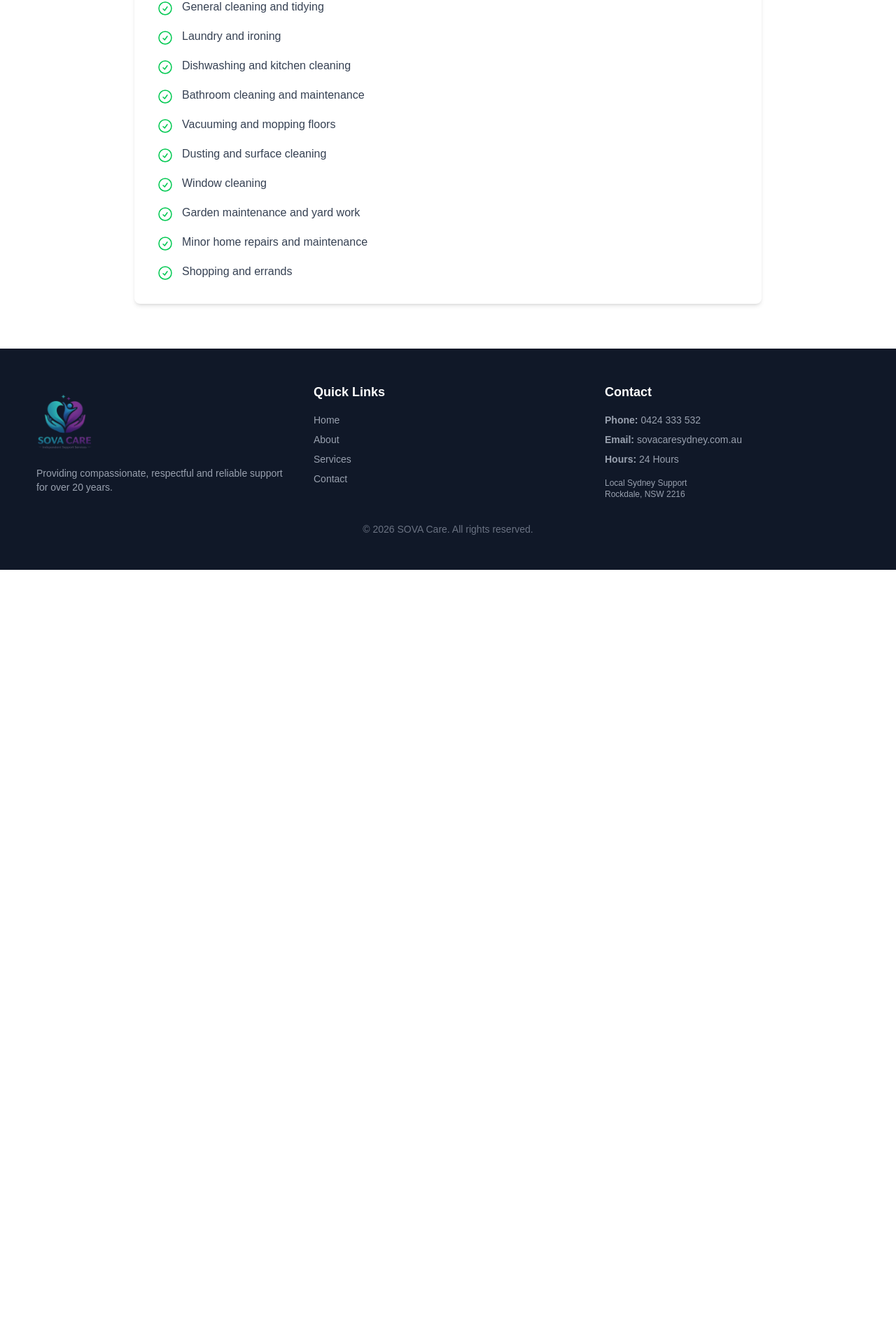
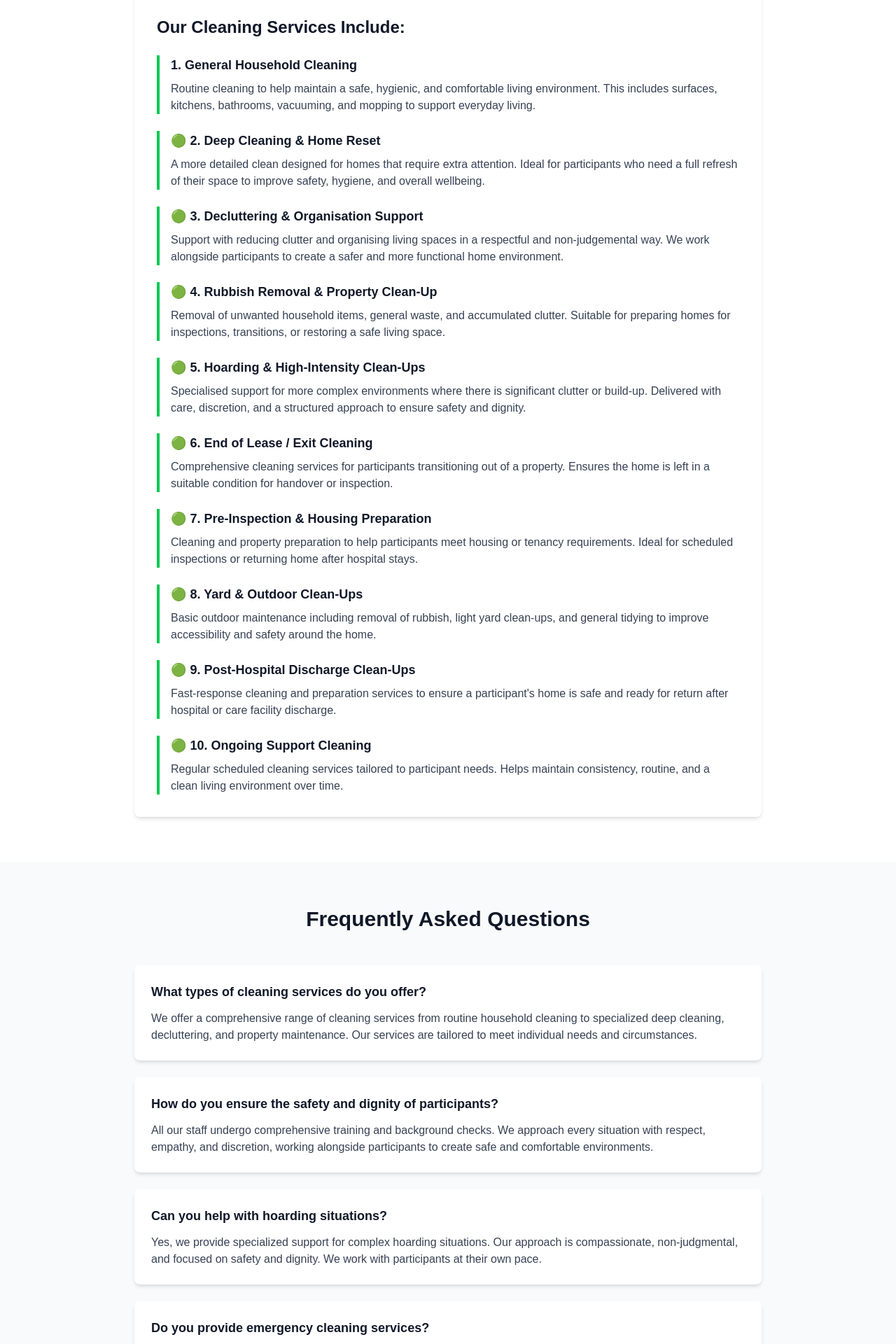
Before and after one commit to ahmadshahid50/ndas, a Next.js app: page /cleaning-property-support in a window 1280 px wide. Shown: the part 638-2558 px from the top of the page at 70% size. Before the commit the page ends 1452 px from the top, so only its background shows below. Built offline with nearby package versions, Linux system fonts and the light colour scheme.

Commit message:
chages done

```diff
--- a/app/cleaning-property-support/page.js
+++ b/app/cleaning-property-support/page.js
@@ -20,54 +20,105 @@ export default function CleaningPropertySupport() {
       <section className="py-16">
         <div className="max-w-7xl mx-auto px-4 sm:px-6 lg:px-8">
           <div className="max-w-4xl mx-auto">
-            <p className="text-lg text-gray-700 mb-12 text-center">
-              At SOVA Care, we provide practical cleaning and property support services designed to help participants maintain a safe, comfortable, and dignified living environment. Our approach is respectful, reliable, and tailored to individual needs, whether it’s ongoing household support or more complex property clean-ups.
-            </p>
+            <div className="bg-blue-50 p-8 rounded-lg mb-8 border-l-4 border-blue-500">
+              <p className="text-lg text-gray-700 leading-relaxed">
+                At SOVA Care, we provide practical cleaning and property support services designed to help participants maintain a safe, comfortable, and dignified living environment. Our approach is respectful, reliable, and tailored to individual needs, whether it's ongoing household support or more complex property clean-ups.
+              </p>
+            </div>
 
             <div className="bg-white p-8 rounded-lg shadow-md">
               <h2 className="text-2xl font-bold text-gray-900 mb-6">Our Cleaning Services Include:</h2>
-              <ul className="space-y-4">
-                <li className="flex items-start">
-                  <CheckCircleIcon className="w-6 h-6 text-green-500 mr-3 mt-0.5 flex-shrink-0" />
-                  <span className="text-gray-700">General cleaning and tidying</span>
-                </li>
-                <li className="flex items-start">
-                  <CheckCircleIcon className="w-6 h-6 text-green-500 mr-3 mt-0.5 flex-shrink-0" />
-                  <span className="text-gray-700">Laundry and ironing</span>
-                </li>
-                <li className="flex items-start">
-                  <CheckCircleIcon className="w-6 h-6 text-green-500 mr-3 mt-0.5 flex-shrink-0" />
-                  <span className="text-gray-700">Dishwashing and kitchen cleaning</span>
-                </li>
-                <li className="flex items-start">
-                  <CheckCircleIcon className="w-6 h-6 text-green-500 mr-3 mt-0.5 flex-shrink-0" />
-                  <span className="text-gray-700">Bathroom cleaning and maintenance</span>
-                </li>
-                <li className="flex items-start">
-                  <CheckCircleIcon className="w-6 h-6 text-green-500 mr-3 mt-0.5 flex-shrink-0" />
-                  <span className="text-gray-700">Vacuuming and mopping floors</span>
-                </li>
-                <li className="flex items-start">
-                  <CheckCircleIcon className="w-6 h-6 text-green-500 mr-3 mt-0.5 flex-shrink-0" />
-                  <span className="text-gray-700">Dusting and surface cleaning</span>
-                </li>
-                <li className="flex items-start">
-                  <CheckCircleIcon className="w-6 h-6 text-green-500 mr-3 mt-0.5 flex-shrink-0" />
-                  <span className="text-gray-700">Window cleaning</span>
-                </li>
-                <li className="flex items-start">
-                  <CheckCircleIcon className="w-6 h-6 text-green-500 mr-3 mt-0.5 flex-shrink-0" />
-                  <span className="text-gray-700">Garden maintenance and yard work</span>
-                </li>
-                <li className="flex items-start">
-                  <CheckCircleIcon className="w-6 h-6 text-green-500 mr-3 mt-0.5 flex-shrink-0" />
-                  <span className="text-gray-700">Minor home repairs and maintenance</span>
-                </li>
-                <li className="flex items-start">
-                  <CheckCircleIcon className="w-6 h-6 text-green-500 mr-3 mt-0.5 flex-shrink-0" />
-                  <span className="text-gray-700">Shopping and errands</span>
-                </li>
-              </ul>
+              <div className="space-y-6">
+                <div className="border-l-4 border-green-500 pl-4">
+                  <h3 className="text-lg font-semibold text-gray-900 mb-2">1. General Household Cleaning</h3>
+                  <p className="text-gray-700">Routine cleaning to help maintain a safe, hygienic, and comfortable living environment. This includes surfaces, kitchens, bathrooms, vacuuming, and mopping to support everyday living.</p>
+                </div>
+
+                <div className="border-l-4 border-green-500 pl-4">
+                  <h3 className="text-lg font-semibold text-gray-900 mb-2">🟢 2. Deep Cleaning & Home Reset</h3>
+                  <p className="text-gray-700">A more detailed clean designed for homes that require extra attention. Ideal for participants who need a full refresh of their space to improve safety, hygiene, and overall wellbeing.</p>
+                </div>
+
+                <div className="border-l-4 border-green-500 pl-4">
+                  <h3 className="text-lg font-semibold text-gray-900 mb-2">🟢 3. Decluttering & Organisation Support</h3>
+                  <p className="text-gray-700">Support with reducing clutter and organising living spaces in a respectful and non-judgemental way. We work alongside participants to create a safer and more functional home environment.</p>
+                </div>
+
+                <div className="border-l-4 border-green-500 pl-4">
+                  <h3 className="text-lg font-semibold text-gray-900 mb-2">🟢 4. Rubbish Removal & Property Clean-Up</h3>
+                  <p className="text-gray-700">Removal of unwanted household items, general waste, and accumulated clutter. Suitable for preparing homes for inspections, transitions, or restoring a safe living space.</p>
+                </div>
+
+                <div className="border-l-4 border-green-500 pl-4">
+                  <h3 className="text-lg font-semibold text-gray-900 mb-2">🟢 5. Hoarding & High-Intensity Clean-Ups</h3>
+                  <p className="text-gray-700">Specialised support for more complex environments where there is significant clutter or build-up. Delivered with care, discretion, and a structured approach to ensure safety and dignity.</p>
+                </div>
+
+                <div className="border-l-4 border-green-500 pl-4">
+                  <h3 className="text-lg font-semibold text-gray-900 mb-2">🟢 6. End of Lease / Exit Cleaning</h3>
+                  <p className="text-gray-700">Comprehensive cleaning services for participants transitioning out of a property. Ensures the home is left in a suitable condition for handover or inspection.</p>
+                </div>
+
+                <div className="border-l-4 border-green-500 pl-4">
+                  <h3 className="text-lg font-semibold text-gray-900 mb-2">🟢 7. Pre-Inspection & Housing Preparation</h3>
+                  <p className="text-gray-700">Cleaning and property preparation to help participants meet housing or tenancy requirements. Ideal for scheduled inspections or returning home after hospital stays.</p>
+                </div>
+
+                <div className="border-l-4 border-green-500 pl-4">
+                  <h3 className="text-lg font-semibold text-gray-900 mb-2">🟢 8. Yard & Outdoor Clean-Ups</h3>
+                  <p className="text-gray-700">Basic outdoor maintenance including removal of rubbish, light yard clean-ups, and general tidying to improve accessibility and safety around the home.</p>
+                </div>
+
+                <div className="border-l-4 border-green-500 pl-4">
+                  <h3 className="text-lg font-semibold text-gray-900 mb-2">🟢 9. Post-Hospital Discharge Clean-Ups</h3>
+                  <p className="text-gray-700">Fast-response cleaning and preparation services to ensure a participant's home is safe and ready for return after hospital or care facility discharge.</p>
+                </div>
+
+                <div className="border-l-4 border-green-500 pl-4">
+                  <h3 className="text-lg font-semibold text-gray-900 mb-2">🟢 10. Ongoing Support Cleaning</h3>
+                  <p className="text-gray-700">Regular scheduled cleaning services tailored to participant needs. Helps maintain consistency, routine, and a clean living environment over time.</p>
+                </div>
+              </div>
+            </div>
+          </div>
+        </div>
+      </section>
+
+      {/* FAQ Section */}
+      <section className="py-16 bg-gray-50">
+        <div className="max-w-7xl mx-auto px-4 sm:px-6 lg:px-8">
+          <div className="max-w-4xl mx-auto">
+            <h2 className="text-3xl font-bold text-center text-gray-900 mb-12">Frequently Asked Questions</h2>
+            <div className="space-y-6">
+              <div className="bg-white p-6 rounded-lg shadow-md">
+                <h3 className="text-lg font-semibold text-gray-900 mb-3">What types of cleaning services do you offer?</h3>
+                <p className="text-gray-700">We offer a comprehensive range of cleaning services from routine household cleaning to specialized deep cleaning, decluttering, and property maintenance. Our services are tailored to meet individual needs and circumstances.</p>
+              </div>
+
+              <div className="bg-white p-6 rounded-lg shadow-md">
+                <h3 className="text-lg font-semibold text-gray-900 mb-3">How do you ensure the safety and dignity of participants?</h3>
+                <p className="text-gray-700">All our staff undergo comprehensive training and background checks. We approach every situation with respect, empathy, and discretion, working alongside participants to create safe and comfortable environments.</p>
+              </div>
+
+              <div className="bg-white p-6 rounded-lg shadow-md">
+                <h3 className="text-lg font-semibold text-gray-900 mb-3">Can you help with hoarding situations?</h3>
+                <p className="text-gray-700">Yes, we provide specialized support for complex hoarding situations. Our approach is compassionate, non-judgmental, and focused on safety and dignity. We work with participants at their own pace.</p>
+              </div>
+
+              <div className="bg-white p-6 rounded-lg shadow-md">
+                <h3 className="text-lg font-semibold text-gray-900 mb-3">Do you provide emergency cleaning services?</h3>
+                <p className="text-gray-700">Yes, we offer fast-response cleaning services, particularly for post-hospital discharge clean-ups. We understand that urgent situations can arise and strive to respond quickly to ensure homes are safe and ready.</p>
+              </div>
+
+              <div className="bg-white p-6 rounded-lg shadow-md">
+                <h3 className="text-lg font-semibold text-gray-900 mb-3">What areas do you service?</h3>
+                <p className="text-gray-700">We primarily service the Eastern Suburbs and Northern Beaches areas of Sydney, with the ability to extend to other areas of Greater Sydney. Contact us to confirm coverage for your specific location.</p>
+              </div>
+
+              <div className="bg-white p-6 rounded-lg shadow-md">
+                <h3 className="text-lg font-semibold text-gray-900 mb-3">How are your services funded?</h3>
+                <p className="text-gray-700">Our services can be funded through NDIS plans, Home Care Packages, private arrangements, or self-funded options. We can discuss funding options and provide quotes based on your specific circumstances.</p>
+              </div>
             </div>
           </div>
         </div>
```
Also changed, not shown: app/page.js (+28 -3 lines).
